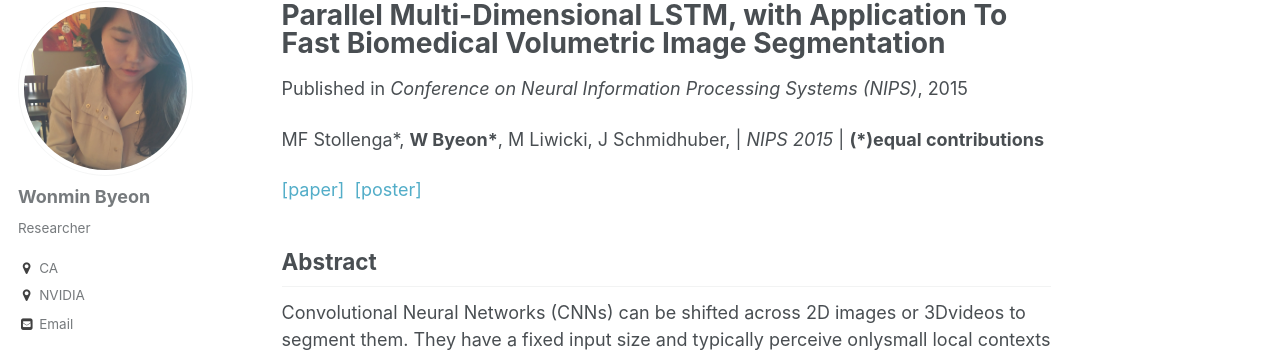
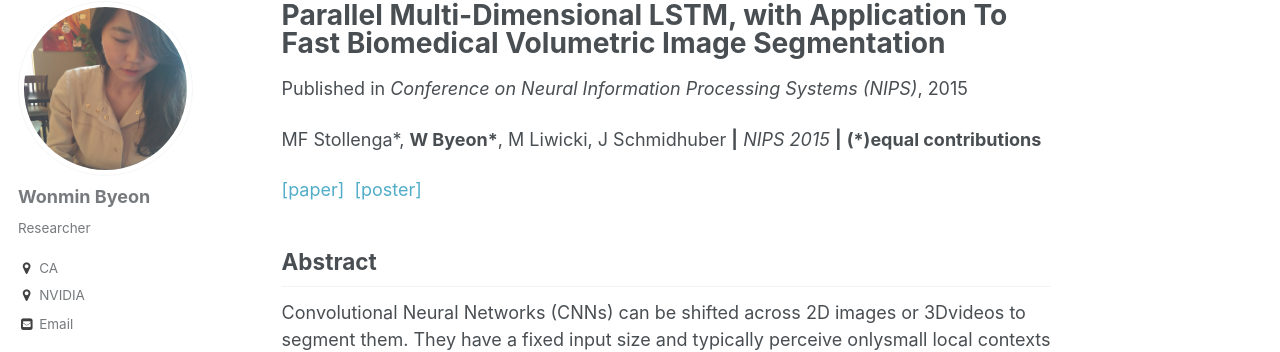
Before and after one commit to wonmin-byeon/wonmin-byeon.github.io, a Jekyll site: the page built from _publications/2015-12-05-nips.md, in a window 1280 px wide and 1372 px high. Shown: the part 117-469 px from the top of the window. Built offline with Jekyll 4.4.1, drawn with Linux system fonts in a browser that asks for light colours.

Commit message:
changing front format

```diff
--- a/_publications/2015-12-05-nips.md
+++ b/_publications/2015-12-05-nips.md
@@ -4,7 +4,7 @@ collection: publications
 permalink: /publication/2015-12-05-nips
 date: 2015-12-05
 venue: 'Conference on Neural Information Processing Systems (NIPS)'
-citation: 'MF Stollenga*, <b>W Byeon*</b>, M Liwicki, J Schmidhuber, | <i>NIPS 2015</i> | <b> (*)equal contributions </b>  '
+citation: 'MF Stollenga*, <b>W Byeon*</b>, M Liwicki, J Schmidhuber <b>|</b> <i>NIPS 2015</i> <b>|</b> <b> (*)equal contributions </b>  '
 paperurl: 'http://wonmin-byeon.github.io/files/2-15-nips.pdf'
 ---
 [[paper]](http://papers.nips.cc/paper/5642-parallel-multi-dimensional-lstm-with-application-to-fast-biomedical-volumetric-image-segmentation.pdf) &nbsp;[[poster]](http://wonmin-byeon.github.io/files/nips15-poster.pdf)
```
